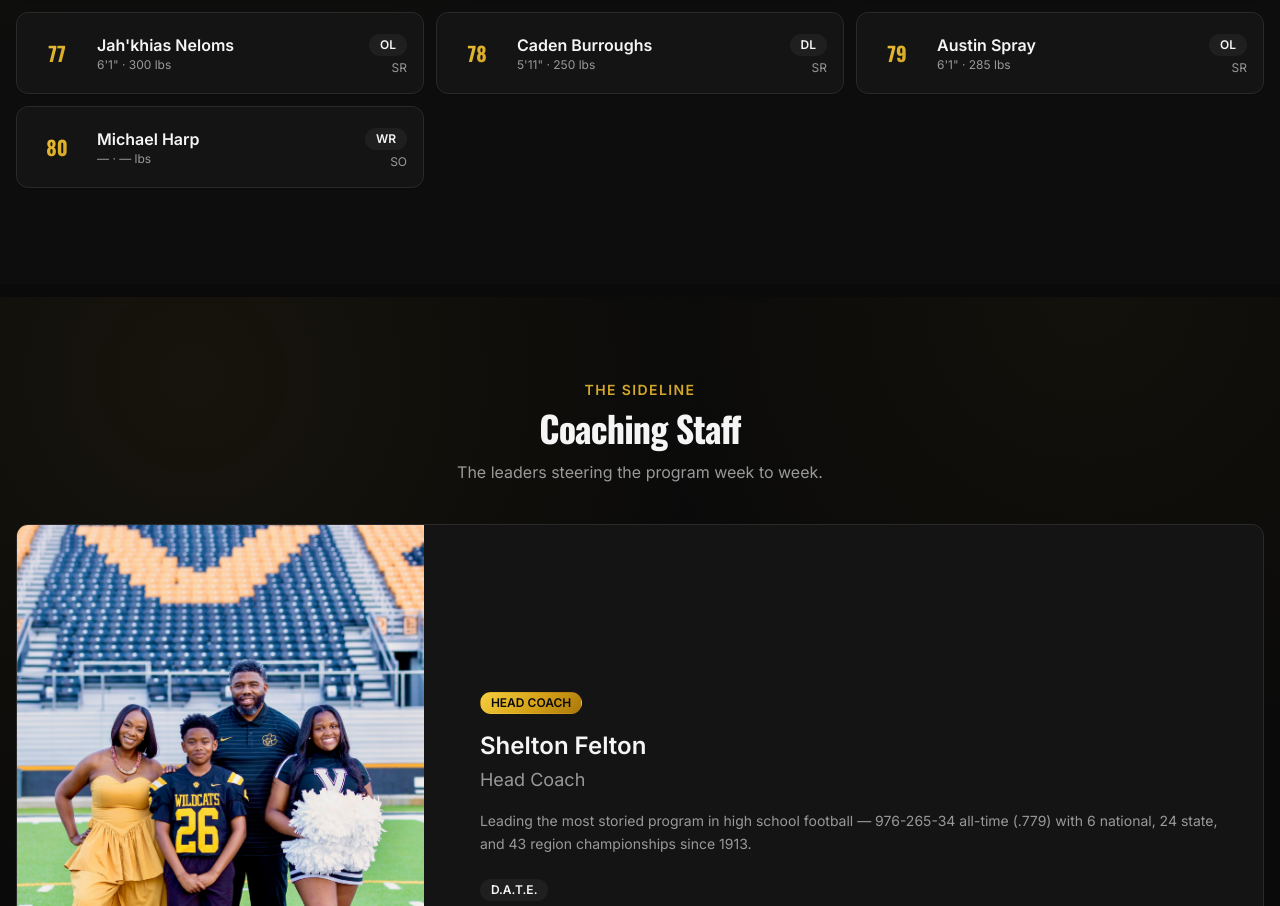
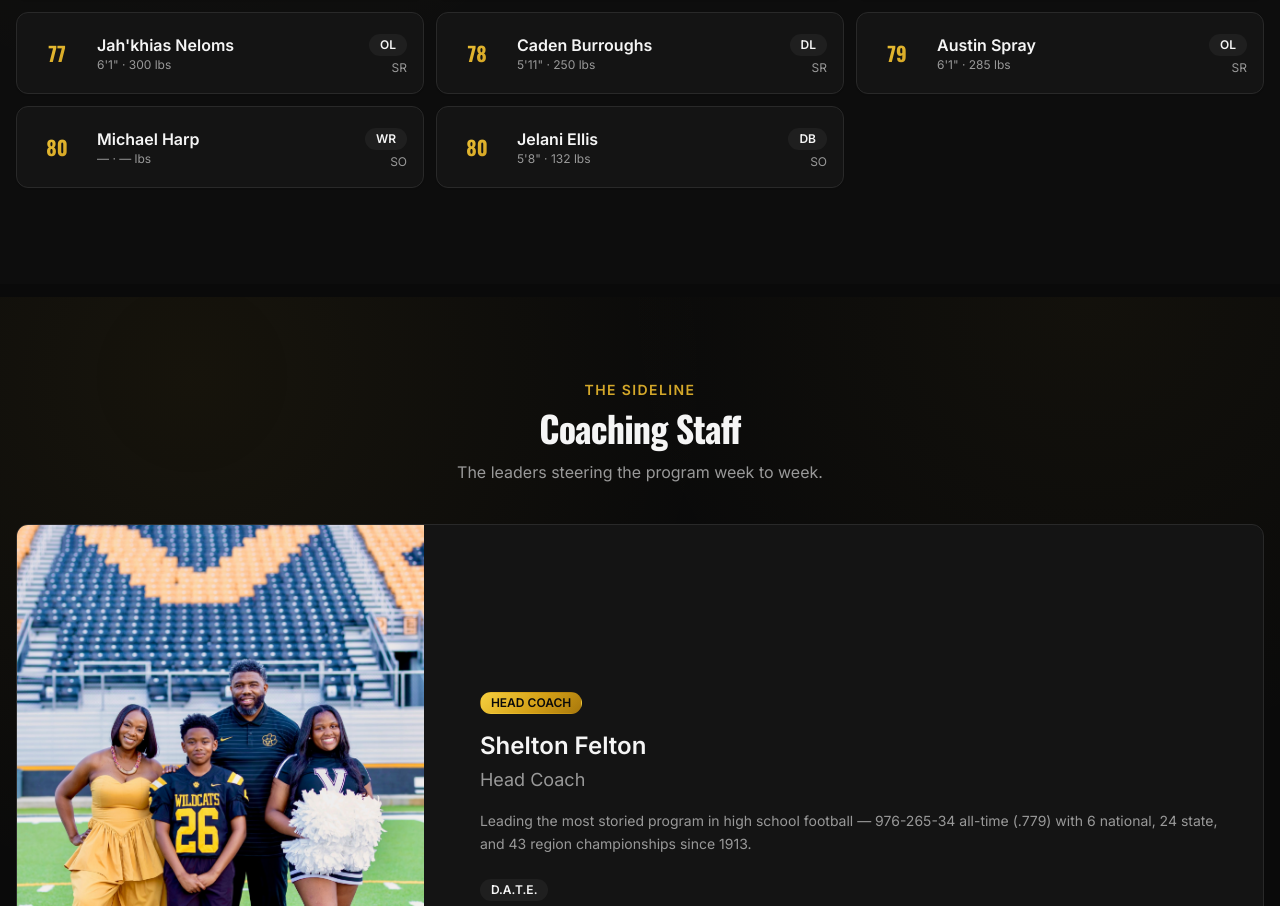
Before and after one commit to calebbsides/vhs-wildcats, a React (Vite) app: page / in a window 1280 px wide. Shown: the part 10903-11809 px from the top of the page. Built offline with nearby package versions, Linux system fonts and the light colour scheme.

Commit message:
Update content.ts

```diff
--- a/src/data/content.ts
+++ b/src/data/content.ts
@@ -315,7 +315,7 @@ export const content = {
      { number: 78, name: "Caden Burroughs", position: "DL", grade: "SR", heightIn: 71, weightLb: 250 },
      { number: 79, name: "Austin Spray", position: "OL", grade: "SR", heightIn: 73, weightLb: 285 },
      { number: 80, name: "Michael Harp", position: "WR", grade: "SO" },
-    // { number: 80, name: "Jelani Ellis", position: "DB", grade: "SO", heightIn: 68, weightLb: 132 },
+     { number: 80, name: "Jelani Ellis", position: "DB", grade: "SO", heightIn: 68, weightLb: 132 },
     // { number: 82, name: "Torrey Leggett III", position: "WR", grade: "JR", heightIn: 68, weightLb: 150 },
    //  { number: 83, name: "Tallen Tarpley", position: "WR", grade: "SO", heightIn: 69, weightLb: 140 },
    //  { number: 85, name: "Aiden Earle", position: "DB", grade: "SO", heightIn: 66, weightLb: 115 },
```
